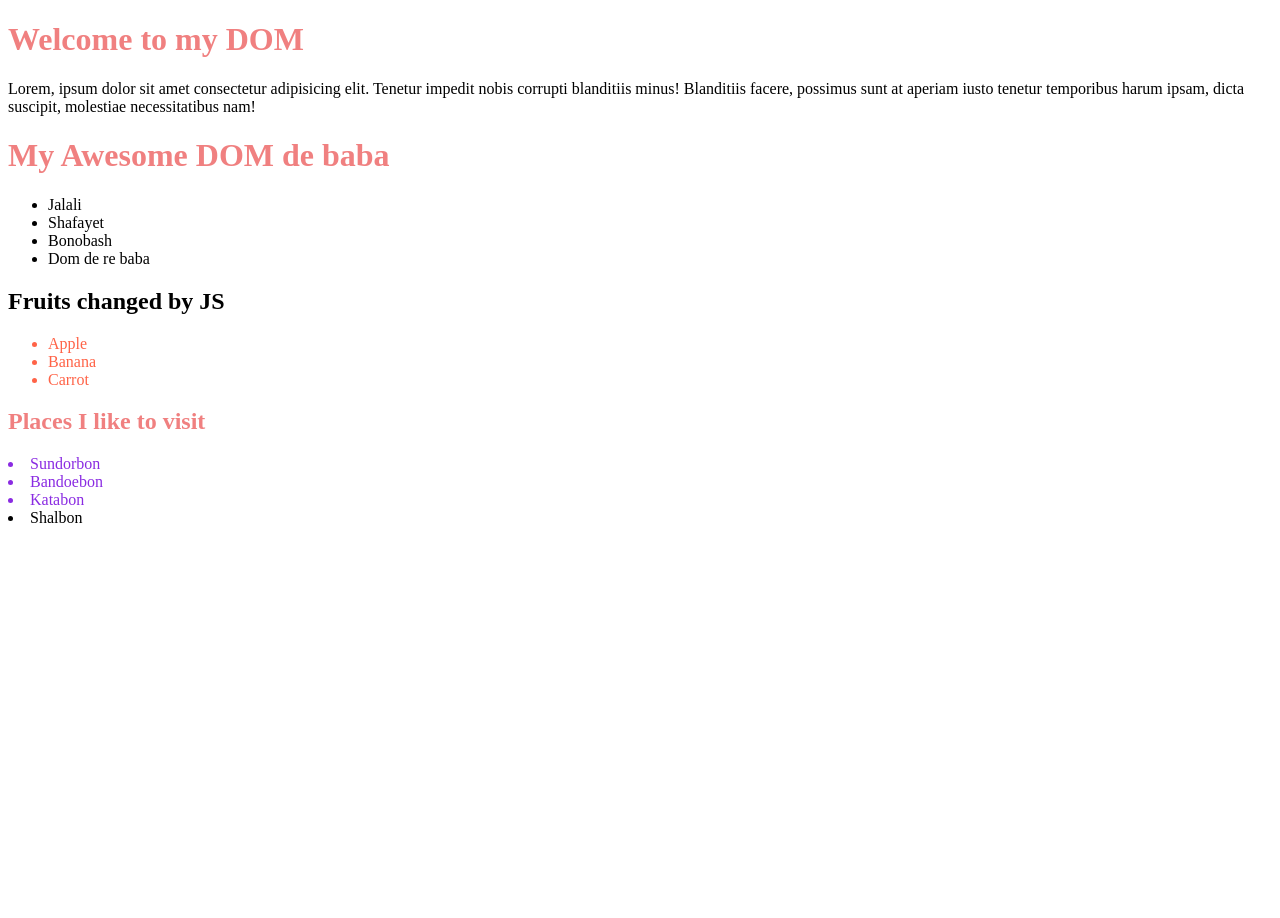
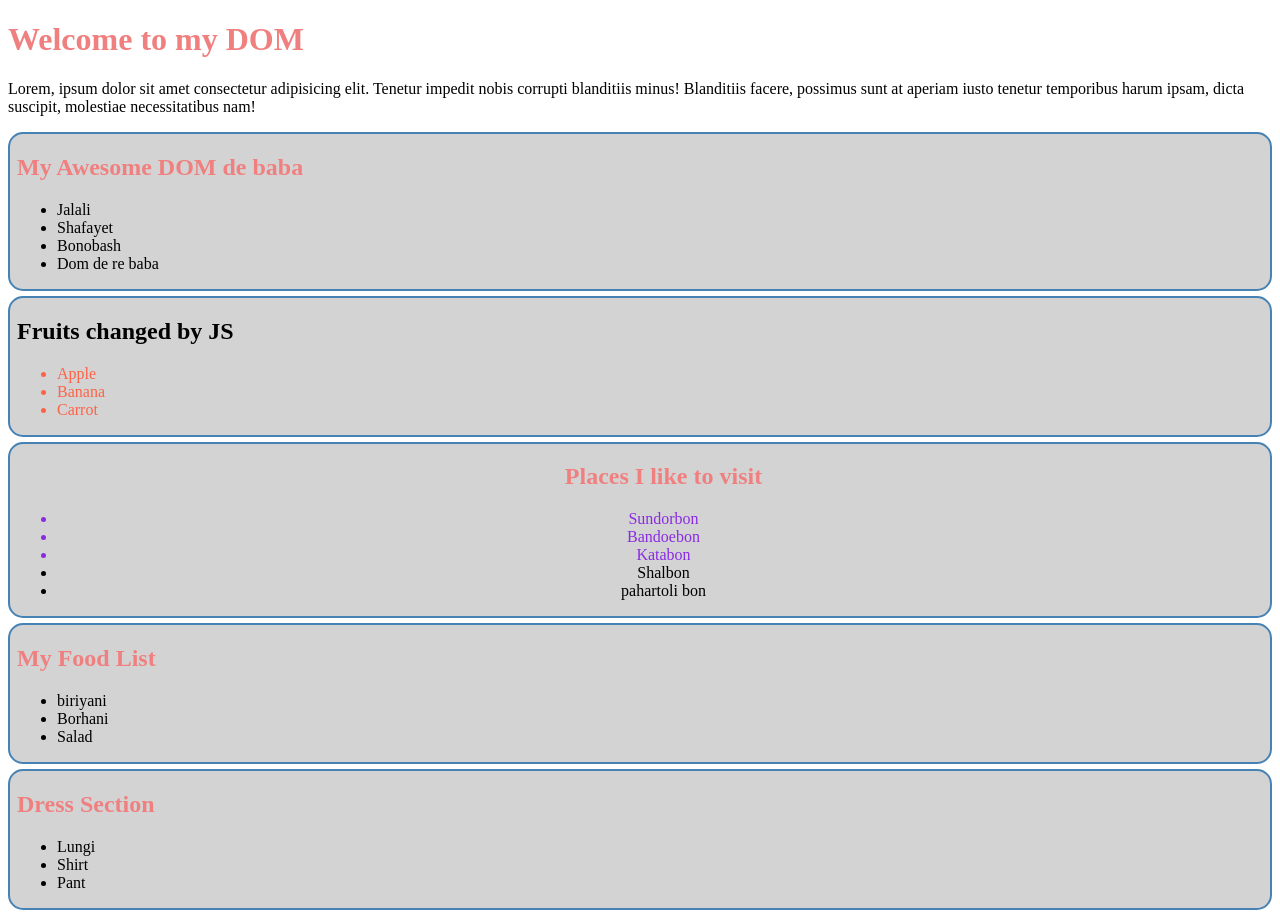
Before and after one commit to Kasfia-Mostafa-S/Baap-Er-Bank, a plain HTML site: page Tour-of-DOM/index.html in a window 1280 px wide. Before the commit the page ends 800 px from the top, so only its background shows below. Drawn offline with Linux system fonts and the light colour scheme.

Commit message:
js element

```diff
--- /dev/null
+++ b/Tour-of-DOM/JS/append.js
@@ -0,0 +1,44 @@
+const placesList = document.getElementById('places-list');
+const li = document.createElement('li');
+li.innerText = 'pahartoli bon';
+placesList.append(li);
+
+const mainContainer = document.getElementById('main-container');
+
+const section = document.createElement('section');
+const h1 = document.createElement('h1');
+h1.innerText = 'My Food List';
+section.appendChild(h1);
+
+const ul = document.createElement('ul');
+const li1 = document.createElement('li');
+li1.innerText = 'biriyani';
+ul.appendChild(li1);
+
+
+const li2 = document.createElement('li');
+li2.innerText = 'Borhani';
+ul.appendChild(li2);
+
+
+const li3 = document.createElement('li');
+li3.innerText = 'Salad';
+ul.appendChild(li3);
+
+section.appendChild(ul)
+
+mainContainer.appendChild(section);
+
+// set innerHTML
+
+const sectionDress = document.createElement('section');
+sectionDress.innerHTML = `
+<h1>Dress Section</h1>
+   <ul>
+   <li>Lungi</li>
+   <li>Shirt</li>
+   <li>Pant</li>
+   </ul>
+`
+
+mainContainer.appendChild(sectionDress);
--- a/Tour-of-DOM/JS/dom.js
+++ /dev/null
@@ -1,2 +0,0 @@
-console.log('hello');
-console.log(document);
--- /dev/null
+++ b/Tour-of-DOM/JS/stylein.js
@@ -0,0 +1,17 @@
+const sections = document.querySelectorAll('section');
+// console.log(document);
+for (const section of sections) {
+ section.style.border = '2px solid steelblue';
+ section.style.marginBottom = '5px';
+ section.style.borderRadius= '15px';
+ section.style.paddingLeft= '7px';
+ section.style.backgroundColor = "lightgray";
+}
+
+/* const placeContainer = document.getElementById('places-container');
+placeContainer.style.backgroundColor = 'yellow';
+ */
+
+const placeContainer = document.getElementById('places-container');
+placeContainer.classList.add('text-center')
+placeContainer.classList.remove('large-text')
--- a/Tour-of-DOM/index.html
+++ b/Tour-of-DOM/index.html
@@ -13,6 +13,7 @@
     }
     .important-place{
       color: blueviolet;
+      /* background-color: aquamarine; */
     }
   </style>
   <title>Tour Of DOM</title>
@@ -22,7 +23,8 @@
     <h1>Welcome to my DOM</h1>
     <p>Lorem, ipsum dolor sit amet consectetur adipisicing elit. Tenetur impedit nobis corrupti blanditiis minus! Blanditiis facere, possimus sunt at aperiam iusto tenetur temporibus harum ipsam, dicta suscipit, molestiae necessitatibus nam!</p>
   </header>
-  <main>
+  <main id="main-container">
+   <section>
     <h1>My Awesome DOM de baba</h1>
     <ul>
       <li>Jalali</li>
@@ -30,20 +32,23 @@
       <li>Bonobash</li>
       <li>Dom de re baba</li>
     </ul>
+   </section>
     <section class="fruits-container">
-      <h1 id="fruits-title">Fruits I like</h1>
+      <h1 id="fruits-title" class="some-class random">Fruits I like</h1>
       <ul>
         <li>Apple</li>
         <li>Banana</li>
         <li>Carrot</li>
       </ul>
     </section>
-    <section>
+    <section id="places-container" class="large-text">
+     <ul id="places-list">
       <h1 id="places-title">Places I like to visit</h1>
       <li class="important-place">Sundorbon</li>
       <li class="important-place">Bandoebon</li>
       <li class="important-place">Katabon</li>
       <li class="other-place">Shalbon</li>
+     </ul>
     </section>
   </main>
 
@@ -67,7 +72,7 @@
   const places = document.getElementsByClassName('important-place');
   console.log(places);
   for (const place of places) {
-    console.log(place.innerText);
+    // console.log(place.innerText);
   }
 
 //  querySelectorAll
@@ -75,9 +80,11 @@
 const someLi = document.querySelectorAll('.fruits-container li');
 console.log(someLi);
 for(const li of someLi){
-  console.log(li.innerText)
+  // console.log(li.innerText)
 }
 
   </script>
+  <script src="JS/append.js"></script>
+  <script src="JS/stylein.js"></script>
 </body>
 </html>
--- a/Tour-of-DOM/styles/styles.css
+++ b/Tour-of-DOM/styles/styles.css
@@ -1,3 +1,16 @@
 h1{
   color: lightcoral;
 }
+
+/* .yellow-bg{
+   background-color: yellowgreen !important;
+} */
+
+
+.text-center{
+  text-align: center;
+}
+
+.large-text{
+  font-size: 2em;
+}
```
